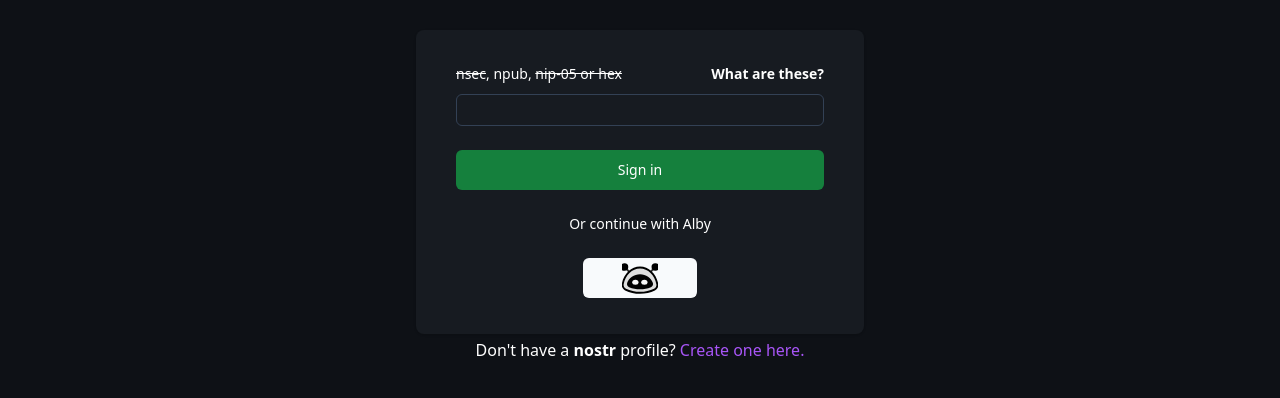
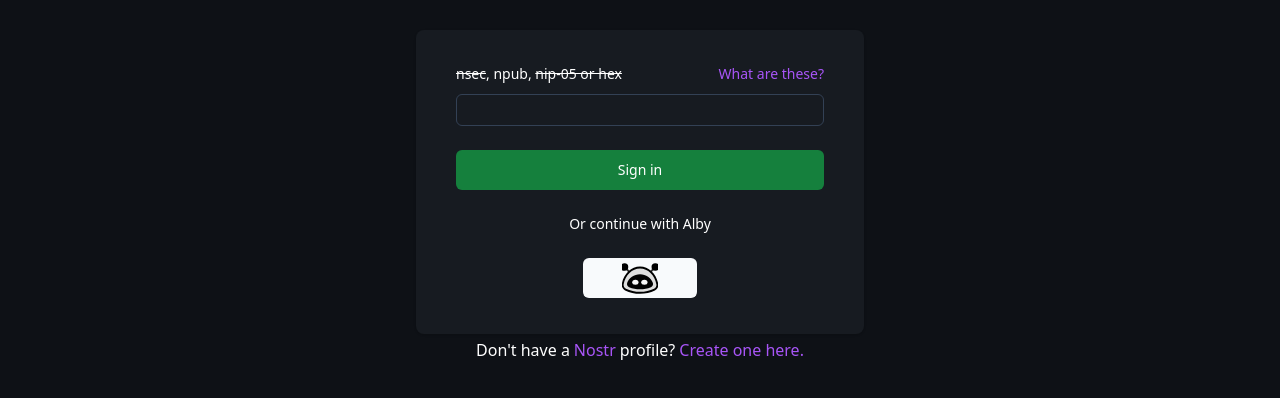
Before and after one commit to NostrGit/NostrGit, a Next.js app: page /login in a window 1280 px wide. Shown: the part 214-612 px from the top of the page. Built offline with nearby package versions, Linux system fonts and the light colour scheme; what nostr-relaypool would draw is missing.

Commit message:
Change all links to purple.

```diff
--- a/src/app/login/page.tsx
+++ b/src/app/login/page.tsx
@@ -59,7 +59,7 @@ export default function Login() {
                   >
                     <a
                       href="https://nostr.how/get-started"
-                      className="font-bold "
+                      className="font-bold font-medium text-purple-500"
                     >
                       What are these?
                     </a>
@@ -114,10 +114,11 @@ export default function Login() {
           </div>
           <div className="flex justify-center center mt-1">
             <p>
-              Don't have a{" "}
+              {/* eslint react/no-unescaped-entities */}
+              Don't have a
               <a href="https://nostr.how/">
-                <b>nostr</b>
-              </a>{" "}
+                <b className="font-medium text-purple-500 ml-1 mr-1">Nostr</b>
+              </a>
               profile?
             </p>
             <a href="/signup" className="font-medium text-purple-500 ml-1">
```
